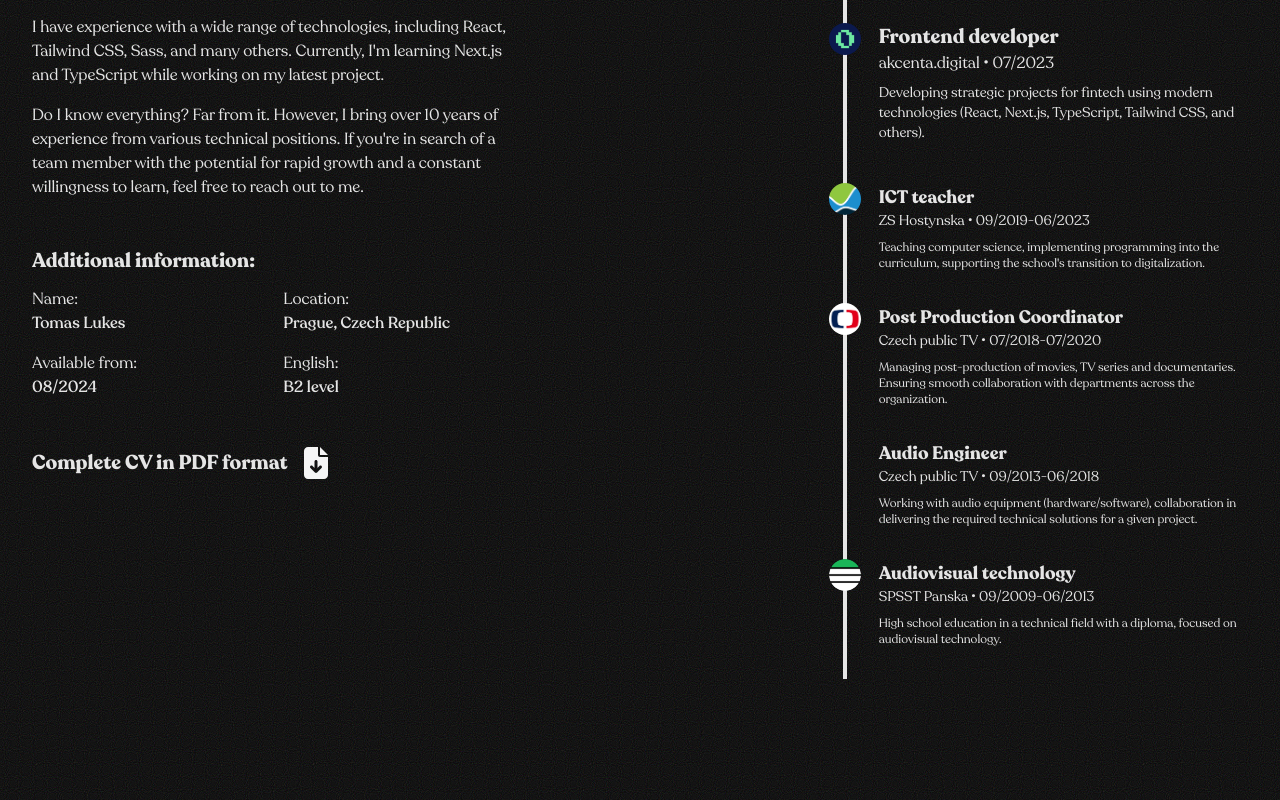
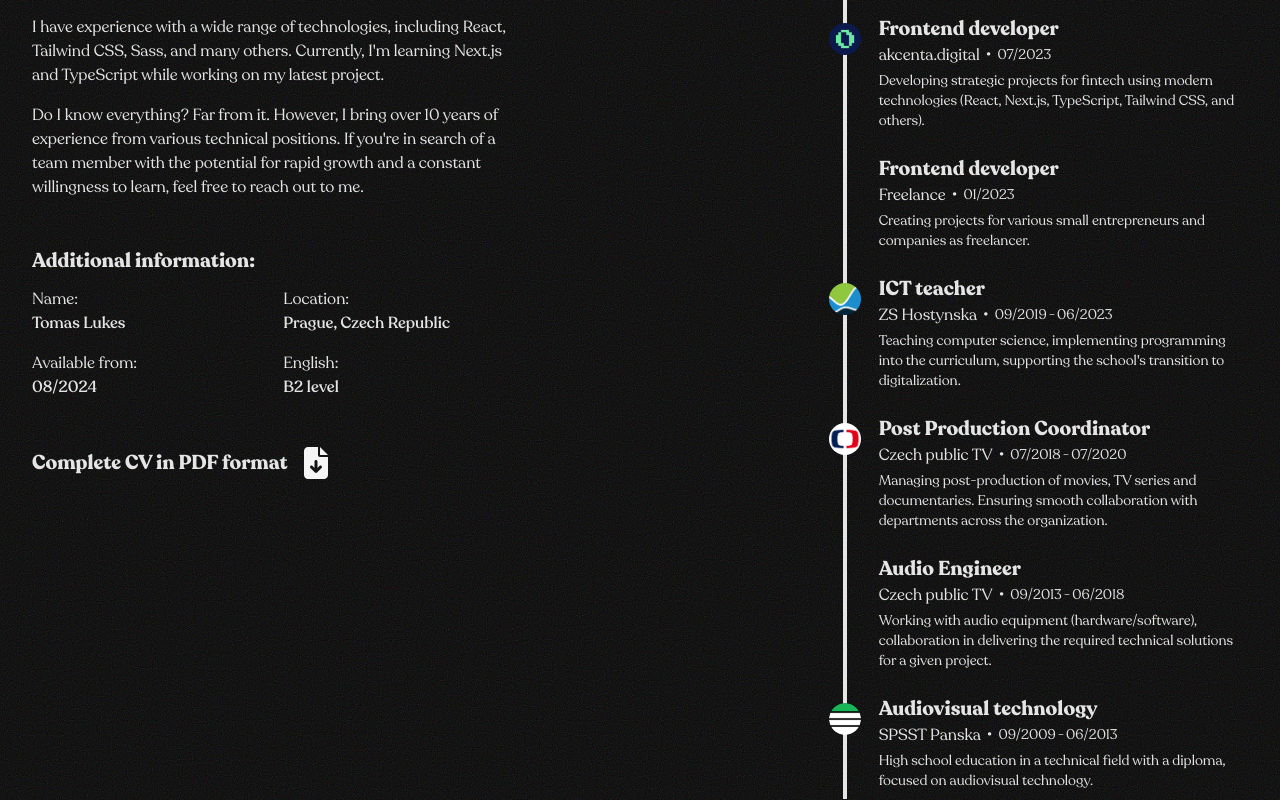
Before and after one commit to TomasLukes/portfolio-next, a Next.js app: page / in a window 1280 px wide. Shown: the part 1820-2620 px from the top of the page. Built offline with nearby package versions, Linux system fonts and the light colour scheme.

Commit message:
add: code clean up of Timeline

```diff
--- /dev/null
+++ b/app/components/Timeline/data.ts
@@ -0,0 +1,48 @@
+import { ITimelineData } from "@/components/Timeline/prop";
+
+export const timelineData: ITimelineData[] = [
+    {
+        image: "akcenta.png",
+        headline: "Frontend developer",
+        company: "akcenta.digital",
+        startsFromDate: "07/2023",
+        description: "Developing strategic projects for fintech using modern technologies (React, Next.js, TypeScript, Tailwind CSS, and others)."
+    },
+    {
+        headline: "Frontend developer",
+        company: "Freelance",
+        startsFromDate: "01/2023",
+        description: "Creating projects for various small entrepreneurs and companies as freelancer."
+    },
+    {
+        image: "hostynska.png",
+        headline: "ICT teacher",
+        company: "ZS Hostynska",
+        startsFromDate: "09/2019",
+        upToDate: "06/2023",
+        description: "Teaching computer science, implementing programming into the curriculum, supporting the school's transition to digitalization."
+    },
+    {
+        image: "ct.png",
+        headline: "Post Production Coordinator",
+        company: "Czech public TV",
+        startsFromDate: "07/2018",
+        upToDate: "07/2020",
+        description: "Managing post-production of movies, TV series and documentaries. Ensuring smooth collaboration with departments across the organization."
+    },
+    {
+        headline: "Audio Engineer",
+        company: "Czech public TV",
+        startsFromDate: "09/2013",
+        upToDate: "06/2018",
+        description: "Working with audio equipment (hardware/software), collaboration in delivering the required technical solutions for a given project."
+    },
+    {
+        image: "panska.png",
+        headline: "Audiovisual technology",
+        company: "SPSST Panska",
+        startsFromDate: "09/2009",
+        upToDate: "06/2013",
+        description: "High school education in a technical field with a diploma, focused on audiovisual technology."
+    }
+]
--- a/app/components/Timeline/index.tsx
+++ b/app/components/Timeline/index.tsx
@@ -1,86 +1,49 @@
+import { ReactElement } from "react"
 import Image from "next/image"
-import { ReactElement } from "react"
+
+import { timelineData } from "@/components/Timeline/data"
 
 const Timeline = (): ReactElement => {
   return (
     <ol id="timeline" className="h-full ml-4 md:ml-0 border-l-4 border-neutral-200 ">
-      <li className="pl-8 pb-4 pt-6 relative">
+      {timelineData.map(job => {
+          return (
+              <li
+                key={`${job.company}-${job.headline}`}
+                className="pl-8 pt-4 pb-2 relative"
+              >
+                {
+                  Boolean(job.image) &&
                     <Image
-          src="/assets/icons/jobs/akcenta.png"
+                      src={`/assets/icons/jobs/${job.image}`}
                       alt=""
                       className="absolute top-6 left-[-2px] w-8 h-8 rounded-full transform -translate-x-1/2"
                       width={32}
                       height={32}
                     />
-        <h5 className="text-xl font-semibold">Frontend developer</h5>
-        <div className="pb-2">
-          <span>akcenta.digital</span><span> • </span><span>07/2023</span>
+                }
+                <h5 className="text-xl font-semibold">{job.headline}</h5>
+                <div className="flex items-center pb-1">
+                  <p>{job.company}</p>
+                  <span className="px-1.5"> • </span>
+                  <div className="flex text-sm">
+                    <p>{job.startsFromDate}</p>
+                    {Boolean(job.upToDate) &&
+                      <>
+                        <span className="px-0.5"> - </span>
+                        <p>{job.upToDate}</p>
+                      </>
+                    }
+                  </div>
                 </div>
                 <p className="text-sm">
-          Developing strategic projects for fintech using modern technologies (React, Next.js, TypeScript, Tailwind CSS, and others).
+                  {job.description}
                 </p>
               </li>
-      <li className="pl-8 pb-8 pt-6 relative">
-        <Image
-          src="/assets/icons/jobs/hostynska.png"
-          alt=""
-          className="absolute top-6 left-[-2px] w-8 h-8 rounded-full transform -translate-x-1/2"
-          width={32}
-          height={32}
-        />
-        <h5 className="text-lg font-semibold">ICT teacher</h5>
-        <div className="pb-2 text-sm">
-          <span>ZS Hostynska</span><span> • </span><span>09/2019-06/2023</span>
-        </div>
-        <p className="text-xs">
-          {`Teaching computer science, implementing programming into the curriculum, supporting the school's transition to digitalization.`}
-        </p>
-      </li>
-
-      <li className="pl-8 pb-8 relative">
-        <Image
-          src="/assets/icons/jobs/CT.png"
-          alt=""
-          className="absolute left-[-2px] w-8 h-8 rounded-full transform -translate-x-1/2"
-          width={32}
-          height={32}
-        />
-        <h5 className="text-lg font-semibold">Post Production Coordinator</h5>
-        <div className="text-sm pb-2">
-          <span>Czech public TV</span><span> • </span><span>07/2018-07/2020</span>
-        </div>
-        <p className="text-xs">
-          Managing post-production of movies, TV series and documentaries. Ensuring smooth collaboration with departments across the organization.
-        </p>
-      </li>
-
-      <li className="pl-8 pb-8 relative">
-        <h5 className="text-lg font-semibold">Audio Engineer</h5>
-        <div className="text-sm pb-2">
-          <span>Czech public TV</span><span> • </span><span>09/2013-06/2018</span>
-        </div>
-        <p className="text-xs">
-          Working with audio equipment (hardware/software), collaboration in delivering the required technical solutions for a given project.
-        </p>
-      </li>
-
-      <li className="pl-8 pb-8 relative">
-        <Image
-          src="/assets/icons/jobs/Panska.png"
-          alt=""
-          className="absolute left-[-2px] w-8 h-8 rounded-full transform -translate-x-1/2"
-          width={32}
-          height={32}
-        />
-        <h5 className="text-lg font-semibold">Audiovisual technology</h5>
-        <div className="text-sm pb-2">
-          <span>SPSST Panska</span><span> • </span><span>09/2009-06/2013</span>
-        </div>
-        <p className="text-xs">
-          High school education in a technical field with a diploma, focused on audiovisual technology.
-        </p>
-      </li>
-
+            )
+          }
+        )
+      }
     </ol>
   )
 }
--- /dev/null
+++ b/app/components/Timeline/prop.ts
@@ -0,0 +1,9 @@
+
+export interface ITimelineData {
+    image?: string,
+    headline: string,
+    company: string,
+    startsFromDate: string,
+    upToDate?: string,
+    description: string
+}
```
Lines whose indentation alone changed are shown as unchanged.
